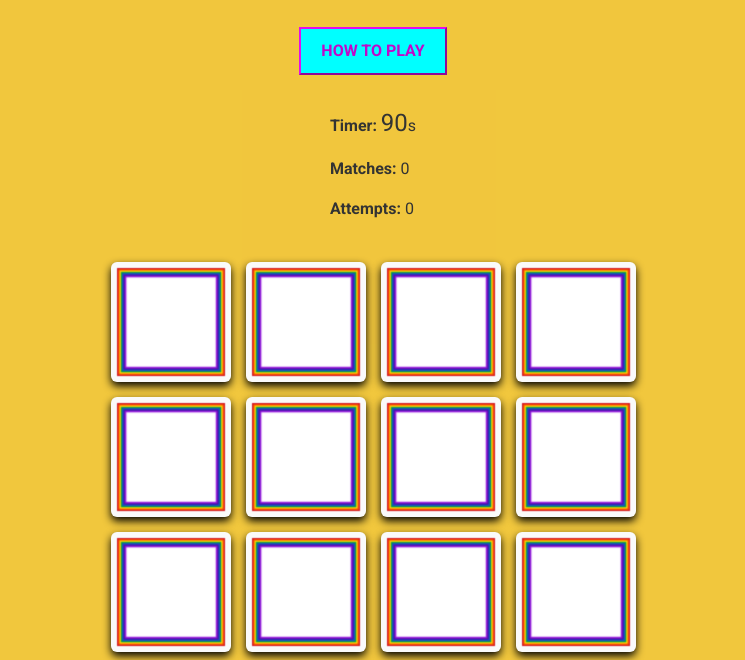
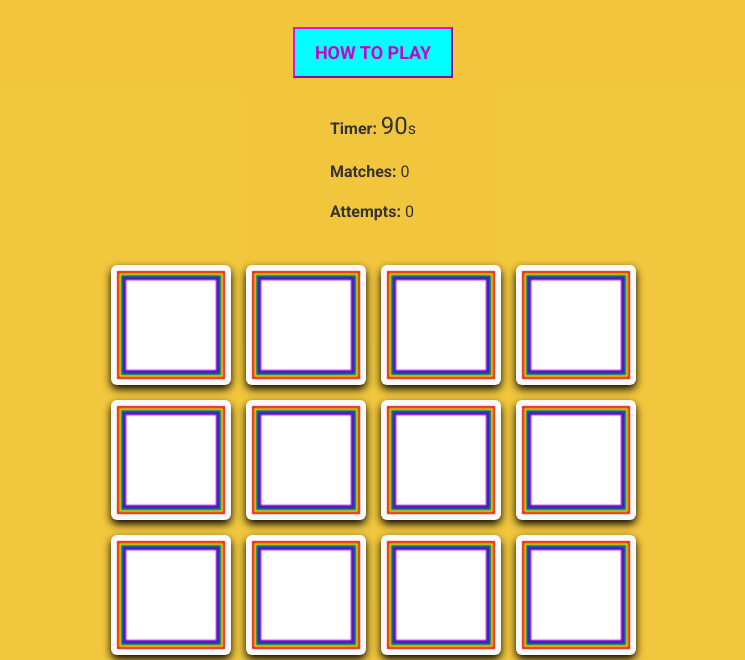
Before and after one commit to Mark-Assessment/y-alade-memory-game-m2-2, a plain HTML site: page index.html in a window 1280 px wide. Shown: the part 165-825 px from the top of the page, without its empty margins (267-1012 px from the left). Drawn offline with nearby package versions, Linux system fonts and the light colour scheme.

```diff
--- a/assets/css/style.css
+++ b/assets/css/style.css
@@ -72,8 +72,8 @@
     border-color: #e30eeb;
     cursor: pointer;
     padding: 10px 20px;
-    font-size: 16px;
-    font-weight: 900;
+    font-size: 18px;
+    font-weight: 700;
     text-transform: uppercase;
     color: #c207c9;
 }
```
